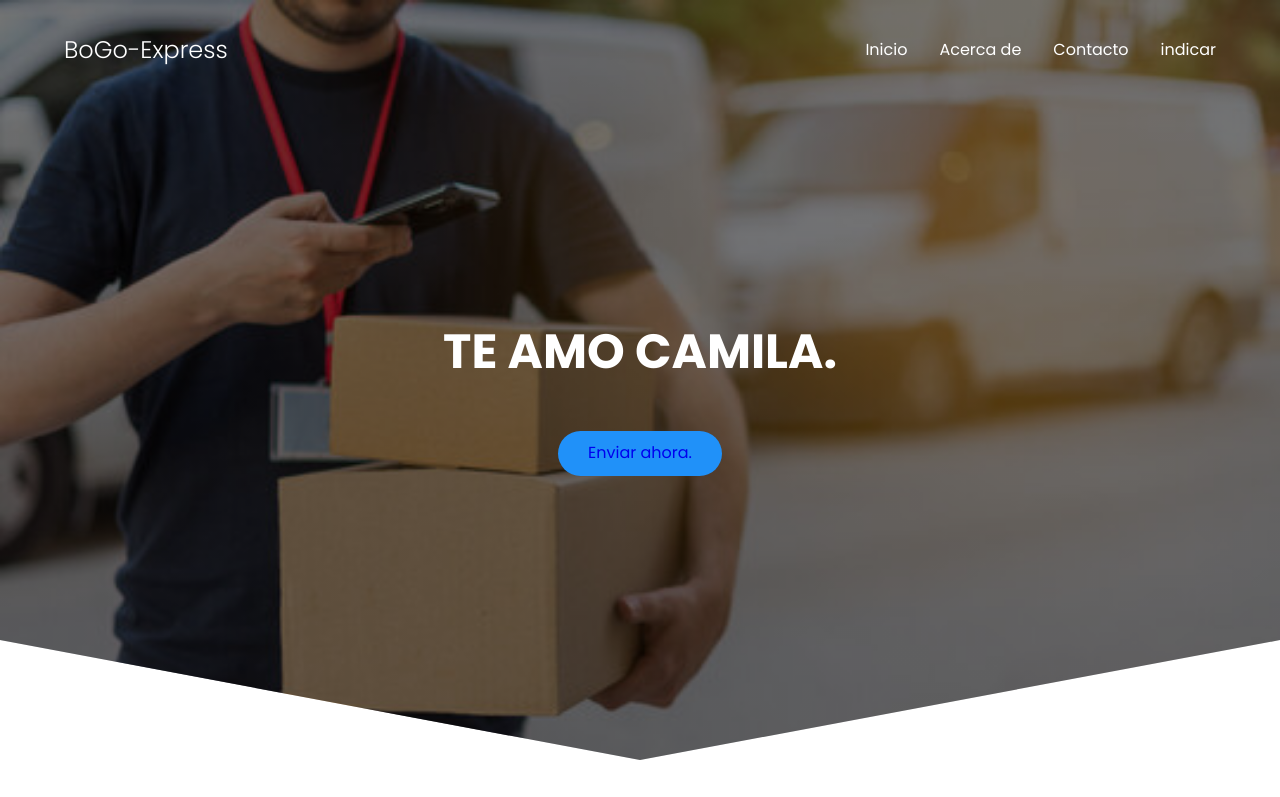
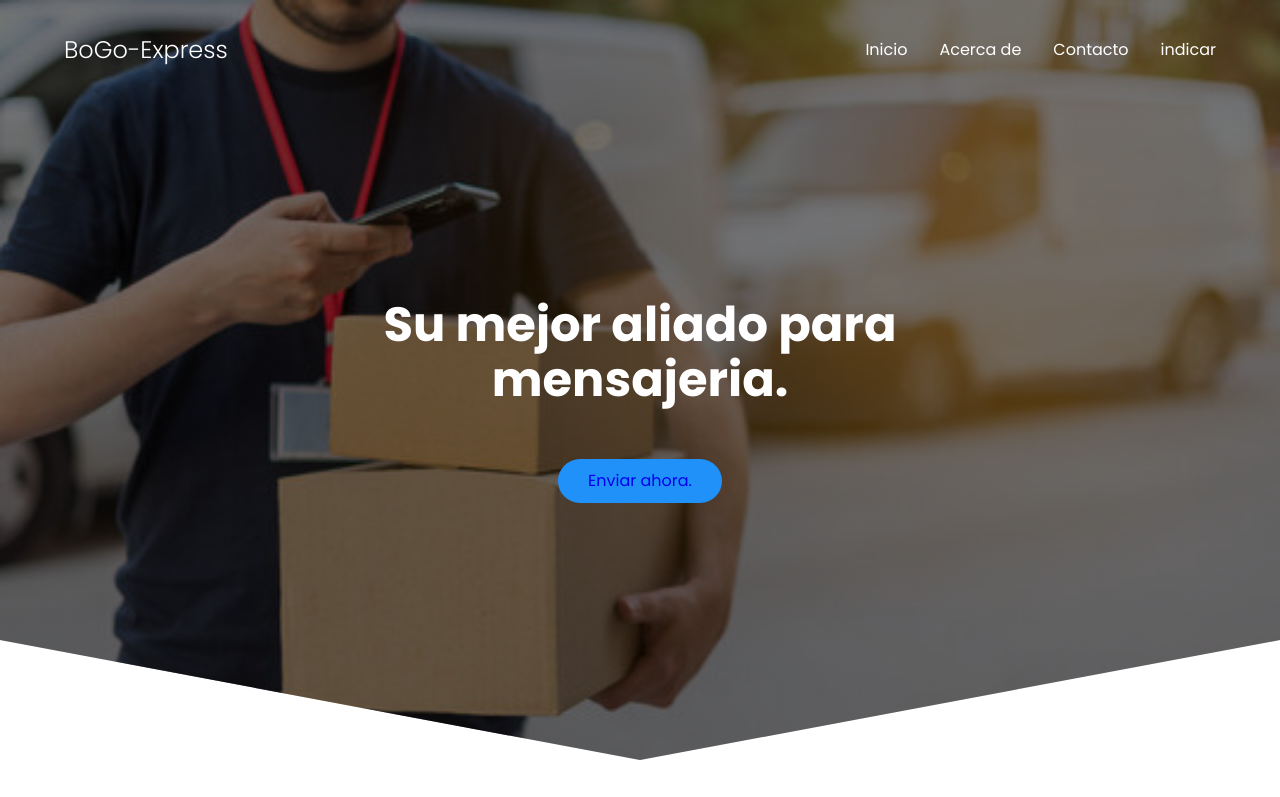
Before and after one commit to D3N1K-DEV/d3n1k-dev.github.io, a plain HTML site: page index.html in a window 1280 px wide. Shown: the top 797 px of the page. Drawn offline with Linux system fonts and the light colour scheme.

Commit message:
actualizacion titulo
titulo

```diff
--- a/index.html
+++ b/index.html
@@ -42,7 +42,7 @@
         </nav>
 
         <section class="hero_container container">
-            <h1 class="hero_title">TE AMO CAMILA.</h1>
+            <h1 class="hero_title">Su mejor aliado para mensajeria.</h1>
             <p class="hero_paragraph"></p>
             <a href="https://api.whatsapp.com/send?phone=35699149246&text=Hola!%20Necesito%20mas%20informaciòn."  class="cta" target="_blank">Enviar ahora.</a>
         </section>
```
